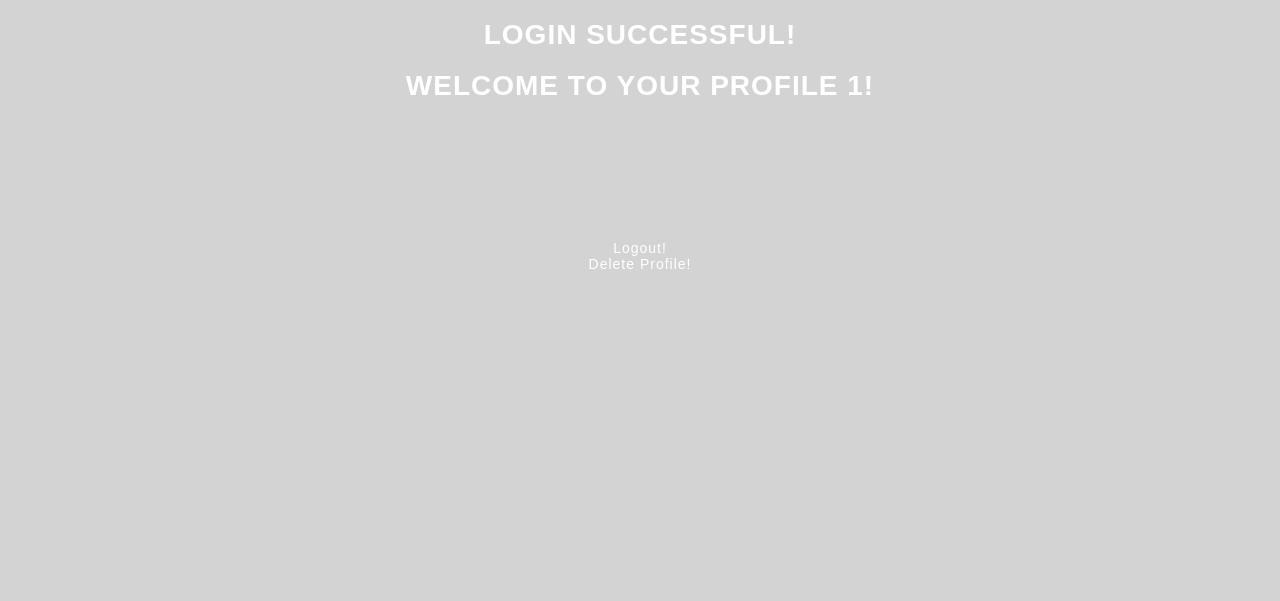
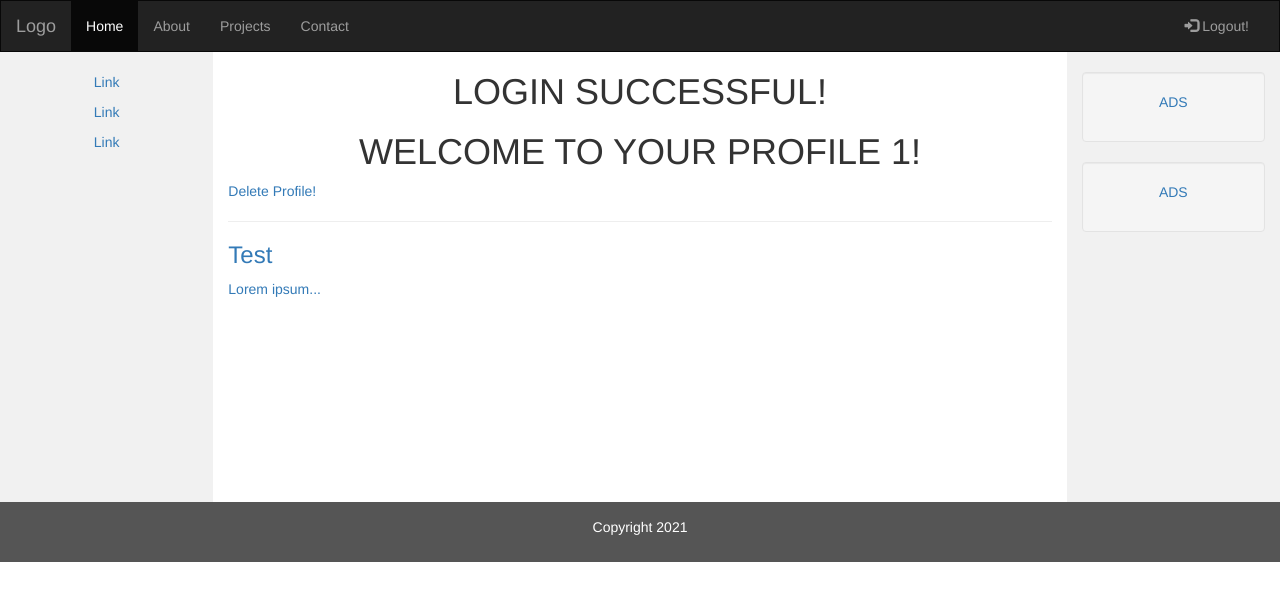
Before and after one commit to manubuhay/python, a Flask app: page /profile in a window 1280 px wide. Shown: the top 601 px of the page. Run offline with Flask 2, Linux system fonts and the light colour scheme; the visitor is signed in with stand-in values (Sample User, id 1); some libraries are stand-ins or nearby versions.

Commit message:
added bootstrapped profile page from w3

```diff
--- /dev/null
+++ b/flask/web_app/templates/navbar.html
@@ -0,0 +1,102 @@
+<!DOCTYPE html>
+<html lang="en">
+<head>
+  <title>{%block title%}{%endblock%}</title>
+  <meta charset="utf-8">
+  <meta name="viewport" content="width=device-width, initial-scale=1">
+  <link rel="stylesheet" href="https://maxcdn.bootstrapcdn.com/bootstrap/3.4.1/css/bootstrap.min.css">
+  <script src="https://ajax.googleapis.com/ajax/libs/jquery/3.5.1/jquery.min.js"></script>
+  <script src="https://maxcdn.bootstrapcdn.com/bootstrap/3.4.1/js/bootstrap.min.js"></script>
+  <style>
+    /* Remove the navbar's default margin-bottom and rounded borders */
+    .navbar {
+      margin-bottom: 0;
+      border-radius: 0;
+    }
+
+    /* Set height of the grid so .sidenav can be 100% (adjust as needed) */
+    .row.content {height: 450px}
+
+    /* Set gray background color and 100% height */
+    .sidenav {
+      padding-top: 20px;
+      background-color: #f1f1f1;
+      height: 100%;
+    }
+
+    /* Set black background color, white text and some padding */
+    footer {
+      background-color: #555;
+      color: white;
+      padding: 15px;
+    }
+
+    /* On small screens, set height to 'auto' for sidenav and grid */
+    @media screen and (max-width: 767px) {
+      .sidenav {
+        height: auto;
+        padding: 15px;
+      }
+      .row.content {height:auto;}
+    }
+  </style>
+</head>
+<body>
+<nav class="navbar navbar-inverse">
+  <div class="container-fluid">
+    <div class="navbar-header">
+      <button type="button" class="navbar-toggle" data-toggle="collapse" data-target="#myNavbar">
+        <span class="icon-bar"></span>
+        <span class="icon-bar"></span>
+        <span class="icon-bar"></span>
+      </button>
+      <a class="navbar-brand" href="#">Logo</a>
+    </div>
+    <div class="collapse navbar-collapse" id="myNavbar">
+      <ul class="nav navbar-nav">
+        <li class="active"><a href="#">Home</a></li>
+        <li><a href="#">About</a></li>
+        <li><a href="#">Projects</a></li>
+        <li><a href="#">Contact</a></li>
+      </ul>
+      <ul class="nav navbar-nav navbar-right">
+        <li><a href="/logout"><span class="glyphicon glyphicon-log-in"></span> Logout!</a></li>
+      </ul>
+    </div>
+  </div>
+</nav>
+
+<div class="container-fluid text-center">
+  <div class="row content">
+    <div class="col-sm-2 sidenav">
+      <p><a href="#">Link</a></p>
+      <p><a href="#">Link</a></p>
+      <p><a href="#">Link</a></p>
+    </div>
+    <div class="col-sm-8 text-left">
+
+    {% block content %}
+      <h1>Welcome</h1>
+      <p>Lorem ipsum dolor sit amet, consectetur adipiscing elit, sed do eiusmod tempor incididunt ut labore et dolore magna aliqua. Ut enim ad minim veniam, quis nostrud exercitation ullamco laboris nisi ut aliquip ex ea commodo consequat. Excepteur sint occaecat cupidatat non proident, sunt in culpa qui officia deserunt mollit anim id est laborum consectetur adipiscing elit, sed do eiusmod tempor incididunt ut labore et dolore magna aliqua. Ut enim ad minim veniam, quis nostrud exercitation ullamco laboris nisi ut aliquip ex ea commodo consequat.</p>
+    {% endblock %}
+
+      <hr>
+      <h3>Test</h3>
+      <p>Lorem ipsum...</p>
+    </div>
+    <div class="col-sm-2 sidenav">
+      <div class="well">
+        <p>ADS</p>
+      </div>
+      <div class="well">
+        <p>ADS</p>
+      </div>
+    </div>
+  </div>
+</div>
+
+<footer class="container-fluid text-center">
+  <p>Copyright 2021</p>
+</footer>
+</body>
+</html>
--- a/flask/web_app/templates/profile.html
+++ b/flask/web_app/templates/profile.html
@@ -1,10 +1,9 @@
-{% extends "base.html" %}
+{% extends "navbar.html" %}
   {% block title %}Profile Page{% endblock %}
   {% block content %}
     <center>
     <h1>LOGIN SUCCESSFUL!</h1>
     <h1>WELCOME TO YOUR PROFILE {% print(session['user_id']) %}!</h1>
     </center>
-    <a href="/logout">Logout!<a>
     <a href="/delete">Delete Profile!<a>
   {% endblock %}
```
